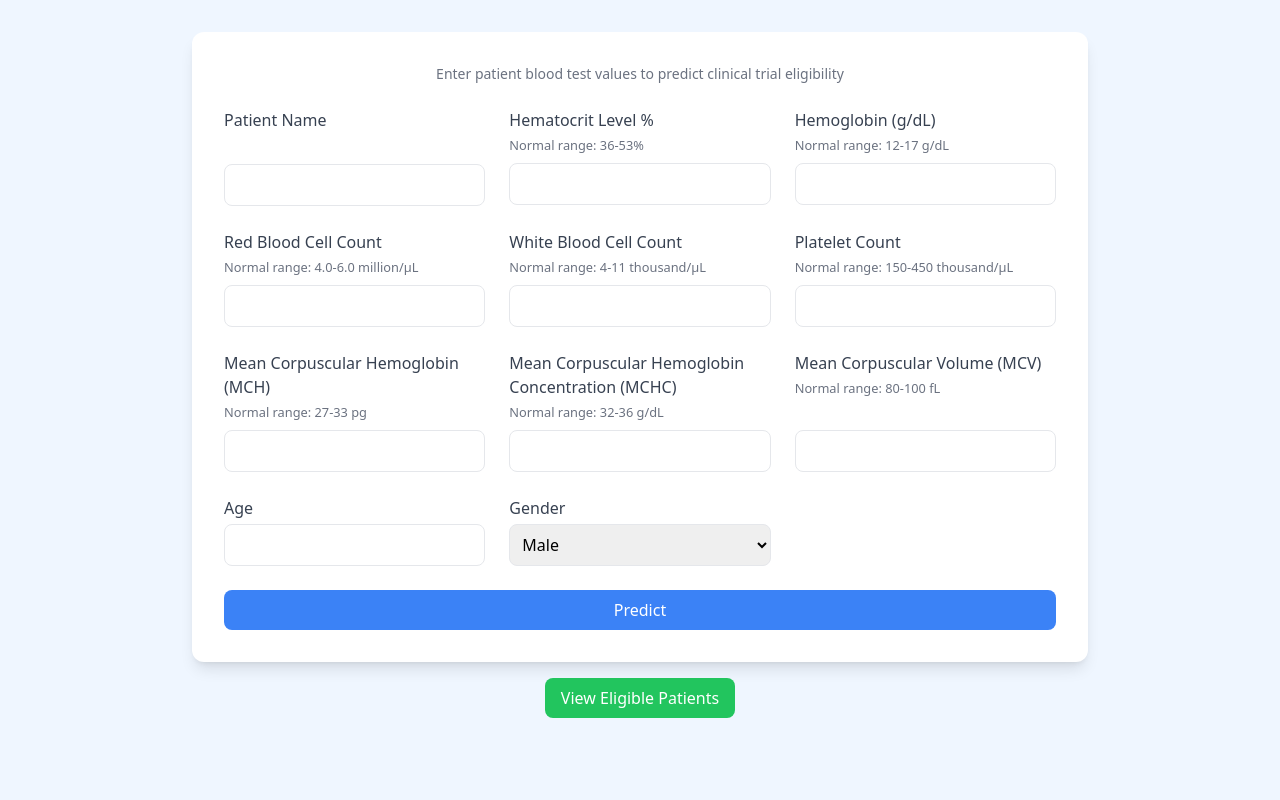
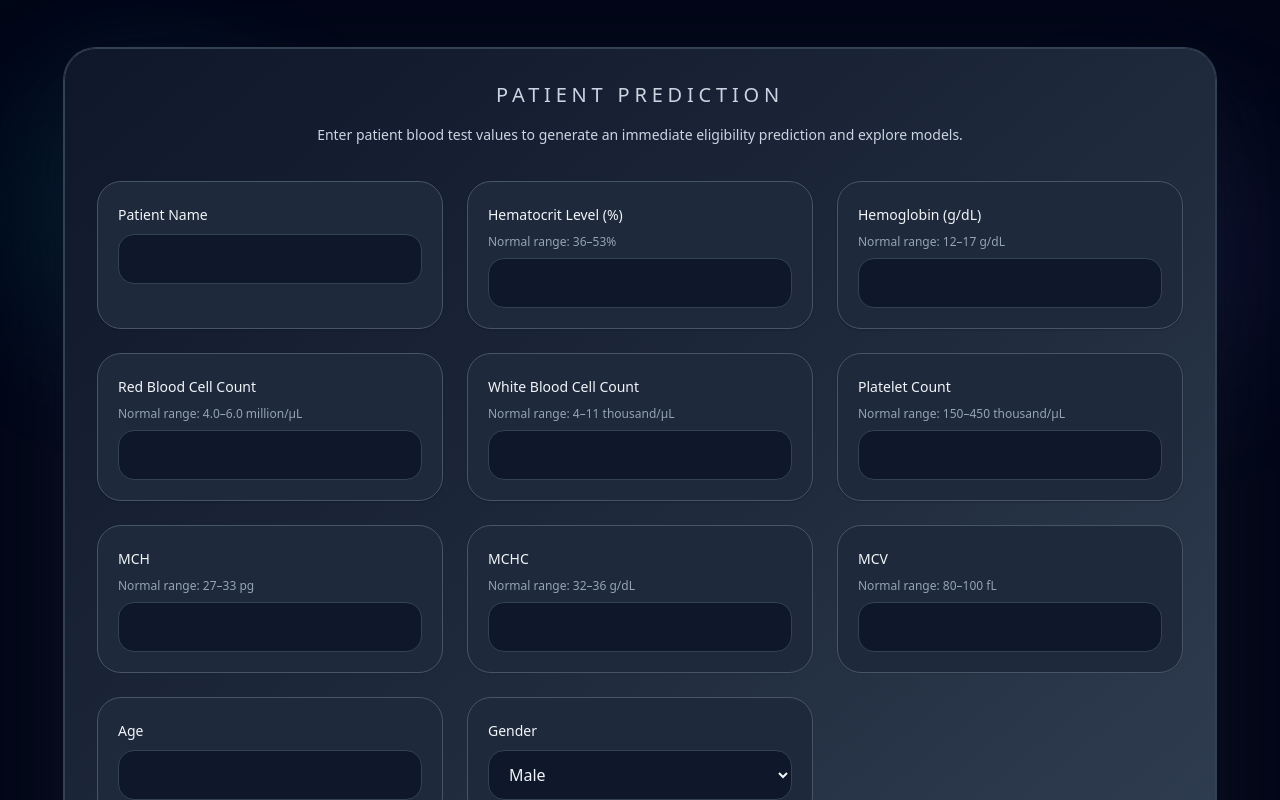
Before and after one commit to ambica-manoj/clinical_trial, a React (Create React App) app in the folder frontend/: page /predict in a window 1280 px wide. Shown: the top 800 px of the page. Built offline with nearby package versions, Linux system fonts and the light colour scheme.

Commit message:
updated UI

```diff
--- a/frontend/src/PredictionForm.jsx
+++ b/frontend/src/PredictionForm.jsx
@@ -2,11 +2,10 @@ import { useState } from "react";
 import axios from "axios";
 
 function PredictionForm() {
-
   const [result, setResult] = useState("");
   const [models, setModels] = useState({});
   const initialForm = {
-        NAME:"",
+    NAME: "",
     HAEMATOCRIT: "",
     HAEMOGLOBINS: "",
     ERYTHROCYTE: "",
@@ -16,7 +15,7 @@ function PredictionForm() {
     MCHC: "",
     MCV: "",
     AGE: "",
-        SEX: "M"
+    SEX: "M",
   };
   const [form, setForm] = useState(initialForm);
 
@@ -27,139 +26,210 @@ function PredictionForm() {
   const handleSubmit = async (e) => {
     e.preventDefault();
     try {
-            const response = await axios.post(
-                "http://127.0.0.1:5000/predict", form
-            );
-
+      const response = await axios.post("http://127.0.0.1:5000/predict", form);
       setResult(response.data.final_prediction);
       setModels(response.data.model_predictions);
       setForm(initialForm);
-
-        }
-        catch (error) {
+    } catch (error) {
       console.error(error);
     }
   };
 
   return (
-        <div className="min-h-screen bg-blue-50 p-8 flex flex-col items-center">
-            <div className="bg-white shadow-lg rounded-xl p-8 w-full max-w-4xl">
-                <h2 className="text-sm text-gray-500 text-center mb-6">
-                    Enter patient blood test values to predict clinical trial eligibility
-                </h2>
-                <form onSubmit={handleSubmit} className="grid grid-cols-1 md:grid-cols-2 lg:grid-cols-3 gap-6">
+    <div className="relative min-h-screen overflow-hidden bg-slate-950 text-slate-100 px-4 py-12">
+      <div className="pointer-events-none absolute left-0 top-16 h-72 w-72 rounded-full bg-cyan-500/10 blur-3xl" />
+      <div className="pointer-events-none absolute right-0 top-32 h-64 w-64 rounded-full bg-indigo-500/10 blur-3xl" />
 
-                    {/* Patient Name */}
-                    <div className="flex flex-col gap-1.5">
-                        <label className="font-medium text-gray-700">Patient Name</label>
-                         <small className="invisible text-sm">placeholder</small>
-                        <input type="text" name="NAME" value={form.NAME} onChange={handleChange} className="border p-2 rounded-lg"/>
+      <div className="relative mx-auto w-full max-w-6xl rounded-[2rem] border border-slate-700 bg-gradient-to-br from-slate-900 via-slate-800 to-slate-700 p-8 shadow-[0_35px_90px_rgba(15,23,42,0.7)] backdrop-blur-xl ring-1 ring-slate-700">
+        <div className="mb-8 text-center">
+          <h1 className="text-xl uppercase tracking-[0.24em] text-slate-300">Patient prediction</h1>
+
+          <h4 className="mt-3 max-w-2xl mx-auto text-sm leading-7 text-slate-300">
+            Enter patient blood test values to generate an immediate eligibility prediction and explore models.
+          </h4>
         </div>
 
-                    {/* Hematocrit */}
-                    <div className="flex flex-col gap-1">
-                        <label className="font-medium text-gray-700">Hematocrit Level % </label>
-                        <small className="text-gray-500 mb-1">Normal range: 36-53%</small>
-                        <input type="number" step="any" name="HAEMATOCRIT" value={form.HAEMATOCRIT} onChange={handleChange} className="border p-2 rounded-lg"/>
+        <form onSubmit={handleSubmit} className="grid gap-6 md:grid-cols-2 lg:grid-cols-3">
+          <div className="space-y-2 rounded-3xl border border-slate-600 bg-slate-800 p-5 shadow-sm shadow-slate-950/20">
+            <label className="text-sm font-medium text-slate-100">Patient Name</label>
+            <input
+              type="text"
+              name="NAME"
+              value={form.NAME}
+              onChange={handleChange}
+              className="w-full rounded-2xl border border-slate-700 bg-slate-900 px-4 py-3 text-slate-100 outline-none transition focus:border-sky-400 focus:ring-2 focus:ring-sky-400/20"
+            />
           </div>
 
-                    {/* Hemoglobin */}
-                    <div className="flex flex-col gap-1">
-                        <label className="font-medium text-gray-700">Hemoglobin (g/dL)</label>
-                        <small className="text-gray-500 mb-1">Normal range: 12-17 g/dL</small>
-                        <input type="number" step="any" name="HAEMOGLOBINS" value={form.HAEMOGLOBINS} onChange={handleChange} className="border p-2 rounded-lg"/>
+          <div className="space-y-2 rounded-3xl border border-slate-600 bg-slate-800 p-5 shadow-sm shadow-slate-950/20">
+            <label className="text-sm font-medium text-slate-100">Hematocrit Level (%)</label>
+            <p className="text-xs text-slate-400">Normal range: 36–53%</p>
+            <input
+              type="number"
+              step="any"
+              name="HAEMATOCRIT"
+              value={form.HAEMATOCRIT}
+              onChange={handleChange}
+              className="w-full rounded-2xl border border-slate-700 bg-slate-900 px-4 py-3 text-slate-100 outline-none transition focus:border-sky-400 focus:ring-2 focus:ring-sky-400/20"
+            />
           </div>
 
-                    {/* RBC */}
-                    <div className="flex flex-col gap-1">
-                        <label className="font-medium text-gray-700">Red Blood Cell Count</label>
-                        <small className="text-gray-500 mb-1">Normal range: 4.0-6.0 million/µL</small>
-                        <input type="number" step="any" name="ERYTHROCYTE" value={form.ERYTHROCYTE} onChange={handleChange} className="border p-2 rounded-lg"/>
+          <div className="space-y-2 rounded-3xl border border-slate-600 bg-slate-800 p-5 shadow-sm shadow-slate-950/20">
+            <label className="text-sm font-medium text-slate-100">Hemoglobin (g/dL)</label>
+            <p className="text-xs text-slate-400">Normal range: 12–17 g/dL</p>
+            <input
+              type="number"
+              step="any"
+              name="HAEMOGLOBINS"
+              value={form.HAEMOGLOBINS}
+              onChange={handleChange}
+              className="w-full rounded-2xl border border-slate-700 bg-slate-900 px-4 py-3 text-slate-100 outline-none transition focus:border-sky-400 focus:ring-2 focus:ring-sky-400/20"
+            />
           </div>
 
-                    {/* WBC */}
-                    <div className="flex flex-col gap-1">
-                        <label className="font-medium text-gray-700">White Blood Cell Count</label>
-                        <small className="text-gray-500 mb-1">Normal range: 4-11 thousand/µL</small>
-                        <input type="number" step="any"  name="LEUCOCYTE" value={form.LEUCOCYTE} onChange={handleChange} className="border p-2 rounded-lg"/>
+          <div className="space-y-2 rounded-3xl border border-slate-600 bg-slate-800 p-5 shadow-sm shadow-slate-950/20">
+            <label className="text-sm font-medium text-slate-100">Red Blood Cell Count</label>
+            <p className="text-xs text-slate-400">Normal range: 4.0–6.0 million/µL</p>
+            <input
+              type="number"
+              step="any"
+              name="ERYTHROCYTE"
+              value={form.ERYTHROCYTE}
+              onChange={handleChange}
+              className="w-full rounded-2xl border border-slate-700 bg-slate-900 px-4 py-3 text-slate-100 outline-none transition focus:border-sky-400 focus:ring-2 focus:ring-sky-400/20"
+            />
           </div>
 
-                    {/* Platelets */}
-                    <div className="flex flex-col gap-1">
-                        <label className="font-medium text-gray-700">Platelet Count</label>
-                        <small className="text-gray-500 mb-1">Normal range: 150-450 thousand/µL</small>
-                        <input type="number" step="any" name="THROMBOCYTE" value={form.THROMBOCYTE} onChange={handleChange} className="border p-2 rounded-lg"/>
+          <div className="space-y-2 rounded-3xl border border-slate-600 bg-slate-800 p-5 shadow-sm shadow-slate-950/20">
+            <label className="text-sm font-medium text-slate-100">White Blood Cell Count</label>
+            <p className="text-xs text-slate-400">Normal range: 4–11 thousand/µL</p>
+            <input
+              type="number"
+              step="any"
+              name="LEUCOCYTE"
+              value={form.LEUCOCYTE}
+              onChange={handleChange}
+              className="w-full rounded-2xl border border-slate-700 bg-slate-900 px-4 py-3 text-slate-100 outline-none transition focus:border-sky-400 focus:ring-2 focus:ring-sky-400/20"
+            />
           </div>
 
-                    {/* MCH */}
-                    <div className="flex flex-col gap-1">
-                        <label className="font-medium text-gray-700">Mean Corpuscular Hemoglobin (MCH)</label>
-                        <small className="text-gray-500 mb-1">Normal range: 27-33 pg</small>
-                        <input type="number" step="any" name="MCH" value={form.MCH} onChange={handleChange} className="border p-2 rounded-lg"/>
+          <div className="space-y-2 rounded-3xl border border-slate-600 bg-slate-800 p-5 shadow-sm shadow-slate-950/20">
+            <label className="text-sm font-medium text-slate-100">Platelet Count</label>
+            <p className="text-xs text-slate-400">Normal range: 150–450 thousand/µL</p>
+            <input
+              type="number"
+              step="any"
+              name="THROMBOCYTE"
+              value={form.THROMBOCYTE}
+              onChange={handleChange}
+              className="w-full rounded-2xl border border-slate-700 bg-slate-900 px-4 py-3 text-slate-100 outline-none transition focus:border-sky-400 focus:ring-2 focus:ring-sky-400/20"
+            />
           </div>
 
-                    {/* MCHC */}
-                    <div className="flex flex-col gap-1">
-                        <label className="font-medium text-gray-700">Mean Corpuscular Hemoglobin Concentration (MCHC)</label>
-                        <small className="text-gray-500 mb-1">Normal range: 32-36 g/dL</small>
-                        <input type="number" step="any" name="MCHC" value={form.MCHC} onChange={handleChange} className="border p-2 rounded-lg" />
+          <div className="space-y-2 rounded-3xl border border-slate-600 bg-slate-800 p-5 shadow-sm">
+            <label className="text-sm font-medium text-slate-100">MCH</label>
+            <p className="text-xs text-slate-400">Normal range: 27–33 pg</p>
+            <input
+              type="number"
+              step="any"
+              name="MCH"
+              value={form.MCH}
+              onChange={handleChange}
+              className="w-full rounded-2xl border border-slate-700 bg-slate-900 px-4 py-3 text-slate-100 outline-none transition focus:border-sky-400 focus:ring-2 focus:ring-sky-400/20"
+            />
           </div>
 
-                    {/* MCV */}
-                    <div className="flex flex-col gap-1">
-                        <label className="font-medium text-gray-700">Mean Corpuscular Volume (MCV)</label>
-                        <small className="text-gray-500 mb-1">Normal range: 80-100 fL</small>
-                        <small className="invisible text-sm">placeholder</small>
-                        <input type="number" step="any" name="MCV" value={form.MCV} onChange={handleChange} className="border p-2 rounded-lg"/>
+          <div className="space-y-2 rounded-3xl border border-slate-600 bg-slate-800 p-5 shadow-sm">
+            <label className="text-sm font-medium text-slate-100">MCHC</label>
+            <p className="text-xs text-slate-400">Normal range: 32–36 g/dL</p>
+            <input
+              type="number"
+              step="any"
+              name="MCHC"
+              value={form.MCHC}
+              onChange={handleChange}
+              className="w-full rounded-2xl border border-slate-700 bg-slate-900 px-4 py-3 text-slate-100 outline-none transition focus:border-sky-400 focus:ring-2 focus:ring-sky-400/20"
+            />
           </div>
 
-                    {/* Age */}
-                    <div className="flex flex-col gap-1">
-                        <label className="font-medium text-gray-700">Age</label>
-                        <input type="number" name="AGE" value={form.AGE} onChange={handleChange} className="border p-2 rounded-lg" />
+          <div className="space-y-2 rounded-3xl border border-slate-600 bg-slate-800 p-5 shadow-sm">
+            <label className="text-sm font-medium text-slate-100">MCV</label>
+            <p className="text-xs text-slate-400">Normal range: 80–100 fL</p>
+            <input
+              type="number"
+              step="any"
+              name="MCV"
+              value={form.MCV}
+              onChange={handleChange}
+              className="w-full rounded-2xl border border-slate-700 bg-slate-900 px-4 py-3 text-slate-100 outline-none transition focus:border-sky-400 focus:ring-2 focus:ring-sky-400/20"
+            />
           </div>
 
-                    {/* Gender */}
-                    <div className="flex flex-col gap-1">
-                        <label className="font-medium text-gray-700">Gender</label>
-                        <select name="SEX" value={form.SEX} onChange={handleChange} className="border p-2 rounded-lg">
+          <div className="space-y-2 rounded-3xl border border-slate-600 bg-slate-800 p-5 shadow-sm">
+            <label className="text-sm font-medium text-slate-100">Age</label>
+            <input
+              type="number"
+              name="AGE"
+              value={form.AGE}
+              onChange={handleChange}
+              className="w-full rounded-2xl border border-slate-700 bg-slate-900 px-4 py-3 text-slate-100 outline-none transition focus:border-sky-400 focus:ring-2 focus:ring-sky-400/20"
+            />
+          </div>
+
+          <div className="space-y-2 rounded-3xl border border-slate-600 bg-slate-800 p-5 shadow-sm">
+            <label className="text-sm font-medium text-slate-100">Gender</label>
+            <select
+              name="SEX"
+              value={form.SEX}
+              onChange={handleChange}
+              className="w-full rounded-2xl border border-slate-700 bg-slate-900 px-4 py-3 text-slate-100 outline-none transition focus:border-sky-400 focus:ring-2 focus:ring-sky-400/20">
+
               <option value="M">Male</option>
               <option value="F">Female</option>
             </select>
           </div>
 
-                    <button type="submit" className="col-span-2 md:col-span-3 bg-blue-500 hover:bg-blue-600 text-white py-2 rounded-lg transition">
-                        Predict
+          <button
+            type="submit"
+            className="col-span-full rounded-3xl bg-gradient-to-r from-sky-500 to-indigo-500 px-6 py-3 text-sm font-semibold text-white shadow-lg shadow-sky-500/20 transition hover:-translate-y-0.5 hover:shadow-sky-500/30"
+          >
+            Predict Eligibility
           </button>
         </form>
 
-
-                {result &&(
-                    <div className="mt-8">
-                        <h3 className="text-xl font-semibold text-green-600 mb-6 text-center">
-                            Final Prediction:{result}  </h3>
-                        <table className="w-full border border-gray-200">
-                            <thead className="bg-blue-100">
+        {result && (
+          <div className="mt-10 rounded-[1.75rem] border border-slate-700 bg-slate-950 p-6 shadow-xl shadow-slate-950/40">
+            <h3 className="text-xl font-semibold text-slate-100 text-center">
+              Final Prediction: <span className="text-sky-300">{result}</span>
+            </h3>
+            <div className="mt-6 overflow-hidden rounded-3xl border border-slate-700 bg-slate-900">
+              <table className="w-full text-left text-sm text-slate-200">
+                <thead className="bg-slate-900 text-slate-400">
                   <tr>
-                                    <th className="p-2 border">Model</th>
-                                    <th className="p-2 border">Prediction</th>
+                    <th className="px-4 py-3">Model</th>
+                    <th className="px-4 py-3">Prediction</th>
                   </tr>
                 </thead>
-                            <tbody>
+                <tbody className="divide-y divide-slate-800">
                   {Object.entries(models).map(([model, prediction]) => (
-                                    <tr key={model} className="text-center">
-                                        <td className="p-2 border">{model}</td>
-                                        <td className="p-2 border">{prediction}</td>
+                    <tr key={model} className="hover:bg-slate-900">
+                      <td className="px-4 py-3">{model}</td>
+                      <td className="px-4 py-3">{prediction}</td>
                     </tr>
                   ))}
                 </tbody>
               </table>
             </div>
+          </div>
         )}
+
+        <button
+          onClick={() => window.location.href = "/eligible-patients"}
+          className="mt-8 rounded-3xl bg-emerald-500 px-5 py-3 text-sm font-semibold text-white shadow-lg shadow-emerald-500/20 transition hover:-translate-y-0.5 hover:bg-emerald-600"
+        >
+          View Eligible Patients
+        </button>
       </div>
-            <button  onClick={() => window.location.href = "/eligible-patients"}  className=
-              "mt-4 bg-green-500 hover:bg-green-600 text-white px-4 py-2 rounded-lg">View Eligible Patients
-              </button>
     </div>
   );
 }
--- a/frontend/src/index.css
+++ b/frontend/src/index.css
@@ -1,3 +1,18 @@
 @tailwind base;
 @tailwind components;
 @tailwind utilities;
+
+@layer base {
+  html {
+    scroll-behavior: smooth;
+  }
+
+  body {
+    @apply bg-slate-950 text-slate-100 antialiased;
+    min-height: 100vh;
+  }
+
+  * {
+    @apply transition duration-200 ease-out;
+  }
+}
--- a/frontend/src/pages/EligiblePatients.jsx
+++ b/frontend/src/pages/EligiblePatients.jsx
@@ -2,50 +2,51 @@ import { useEffect, useState } from "react";
 import axios from "axios";
 
 function EligiblePatients() {
-
   const [patients, setPatients] = useState([]);
 
   useEffect(() => {
-    axios.get("http://127.0.0.1:5000/eligible-patients")
-      .then(res => setPatients(res.data))
-      .catch(err => console.error(err));
+    axios
+      .get("http://127.0.0.1:5000/eligible-patients")
+      .then((res) => setPatients(res.data))
+      .catch((err) => console.error(err));
   }, []);
 
   return (
-    <div className="min-h-screen bg-gradient-to-br from-slate-50 to-indigo-100 p-8 flex justify-center">
+    <div className="relative min-h-screen overflow-hidden bg-slate-950 text-slate-100 px-4 py-12">
+      <div className="pointer-events-none absolute left-0 top-24 h-72 w-72 rounded-full bg-indigo-500/10 blur-3xl" />
+      <div className="pointer-events-none absolute right-0 bottom-0 h-72 w-72 rounded-full bg-cyan-500/10 blur-3xl" />
 
-      <div className="bg-white shadow-xl rounded-2xl p-8 w-full max-w-4xl">
+      <div className="relative mx-auto w-full max-w-5xl rounded-[2rem] border border-slate-700 bg-gradient-to-br from-slate-900 via-slate-800 to-slate-700 p-8 shadow-[0_35px_90px_rgba(15,23,42,0.7)] backdrop-blur-xl ring-1 ring-slate-700">
+        <div className="mb-8 text-center">
 
-        <h2 className="text-2xl font-bold text-indigo-600 mb-6 text-center">
-          Eligible Patients
-        </h2>
+          <h2 className="mt-4 text-3xl font-semibold text-white">Eligible Candidates</h2>
 
-        <table className="w-full border rounded-xl overflow-hidden shadow-sm">
-          <thead className="bg-indigo-100">
+        </div>
+
+        <div className="overflow-hidden rounded-[1.5rem] border border-slate-600 bg-slate-800 shadow-[0_20px_45px_rgba(15,23,42,0.25)]">
+          <table className="w-full text-left text-sm text-slate-200">
+            <thead className="bg-slate-900 text-slate-400">
               <tr>
-              <th className="p-2 border">Name</th>
-              <th className="p-2 border">Age</th>
-              <th className="p-2 border">Sex</th>
+                <th className="px-5 py-4">Name</th>
+                <th className="px-5 py-4">Age</th>
+                <th className="px-5 py-4">Sex</th>
               </tr>
             </thead>
-
-          <tbody>
+            <tbody className="divide-y divide-slate-700">
               {patients.map((p) => (
-              <tr key={p.id} className="text-center hover:bg-indigo-50">
-                <td className="p-2 border">{p.name}</td>
-                <td className="p-2 border">{p.age}</td>
-                <td className="p-2 border">{p.sex}</td>
+                <tr key={p.id} className="hover:bg-slate-900">
+                  <td className="px-5 py-4">{p.name}</td>
+                  <td className="px-5 py-4">{p.age}</td>
+                  <td className="px-5 py-4">{p.sex}</td>
                 </tr>
               ))}
             </tbody>
           </table>
+        </div>
 
         {patients.length === 0 && (
-          <p className="text-center mt-6 text-gray-500">
-            No eligible patients found
-          </p>
+          <p className="mt-6 text-center text-slate-400">No eligible patients found.</p>
         )}
-
       </div>
     </div>
   );
```
Also changed, not shown: frontend/src/pages/Home.jsx (+42 -26 lines), frontend/src/pages/Login.jsx (+27 -13 lines), frontend/src/pages/Register.jsx (+28 -15 lines), 2 other files (tests, documents, lock files or other folders). Lines whose indentation alone changed are shown as unchanged.
